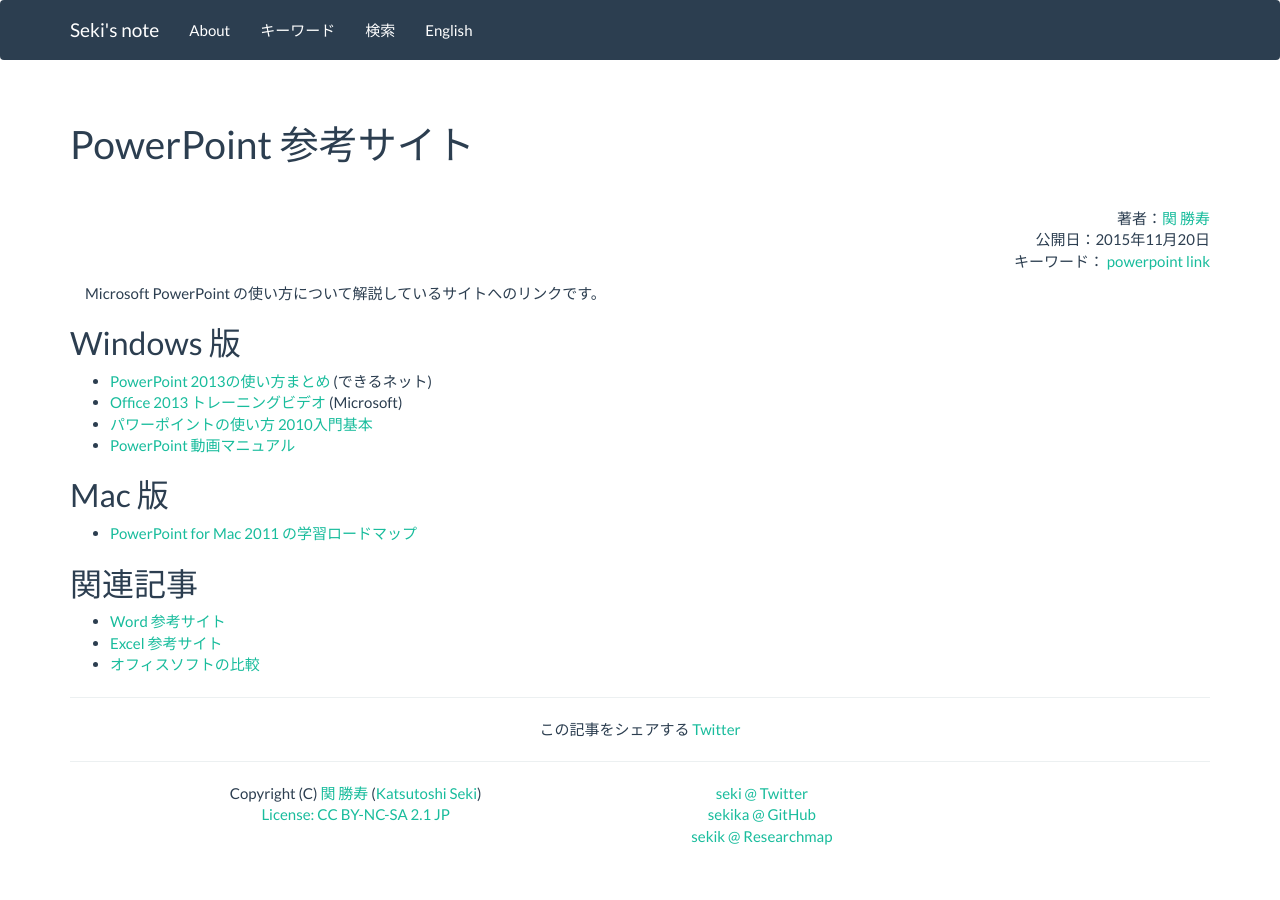
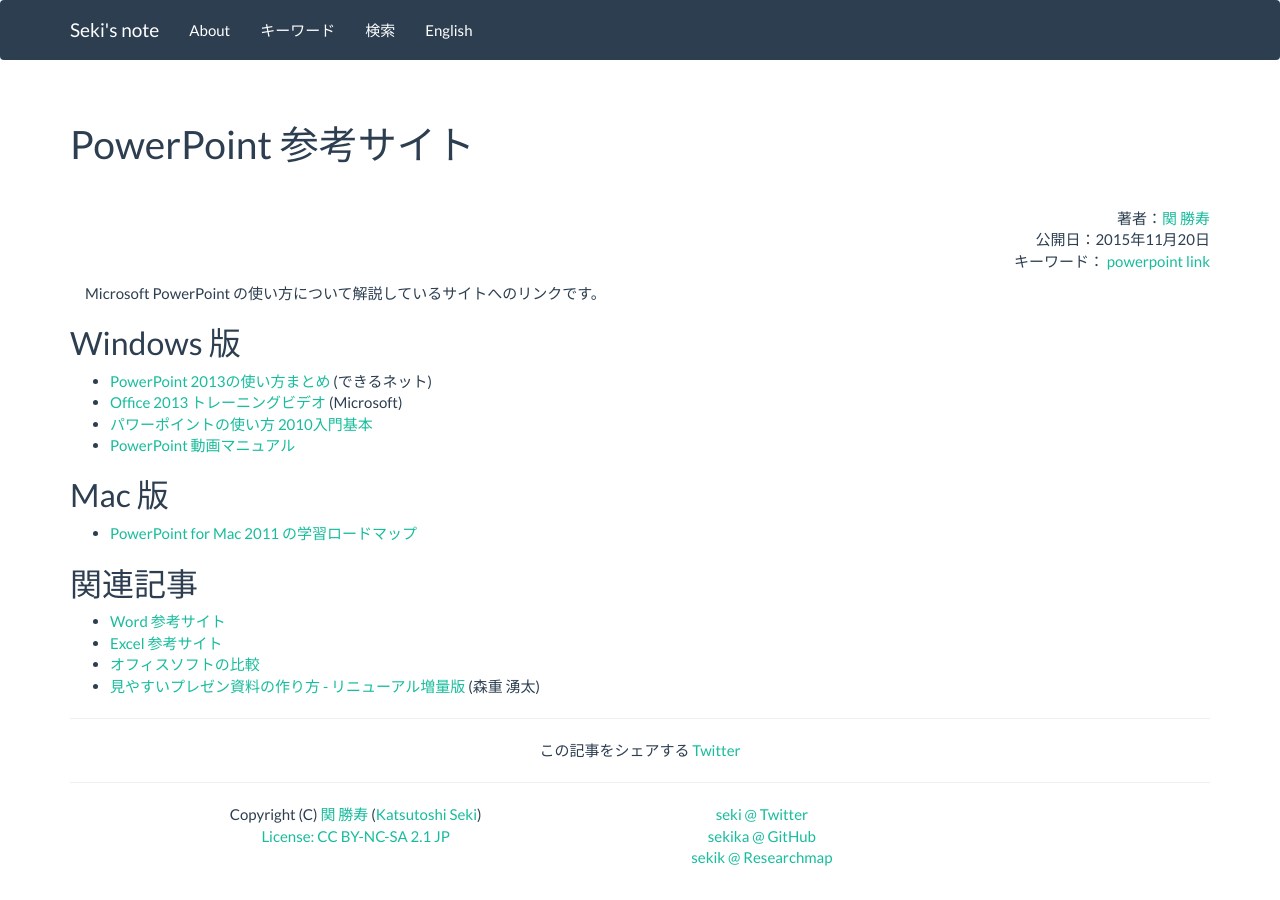
Before and after one commit to sekika/sekika.github.io, a Jekyll site: the page built from _posts/2015-11-20-powerpoint-link.md, in a window 1280 px wide. Built offline with Jekyll 4.4.1, drawn with Linux system fonts in a browser that asks for light colours; nearby versions of some CDN libraries; comment, search, counter and statistics services are not loaded.

Commit message:
Added link to slideshow by Yuta Morishige

```diff
--- a/_posts/2015-11-20-powerpoint-link.md
+++ b/_posts/2015-11-20-powerpoint-link.md
@@ -21,3 +21,4 @@
 - [Word 参考サイト]({% post_url 2015-11-06-word-link %})
 - [Excel 参考サイト]({% post_url 2015-11-10-excel-link %})
 - [オフィスソフトの比較]({% post_url 2015-11-12-office-soft %})
+- [見やすいプレゼン資料の作り方 - リニューアル増量版](http://fr.slideshare.net/yutamorishige50/ss-41321443) (森重 湧太)
```
